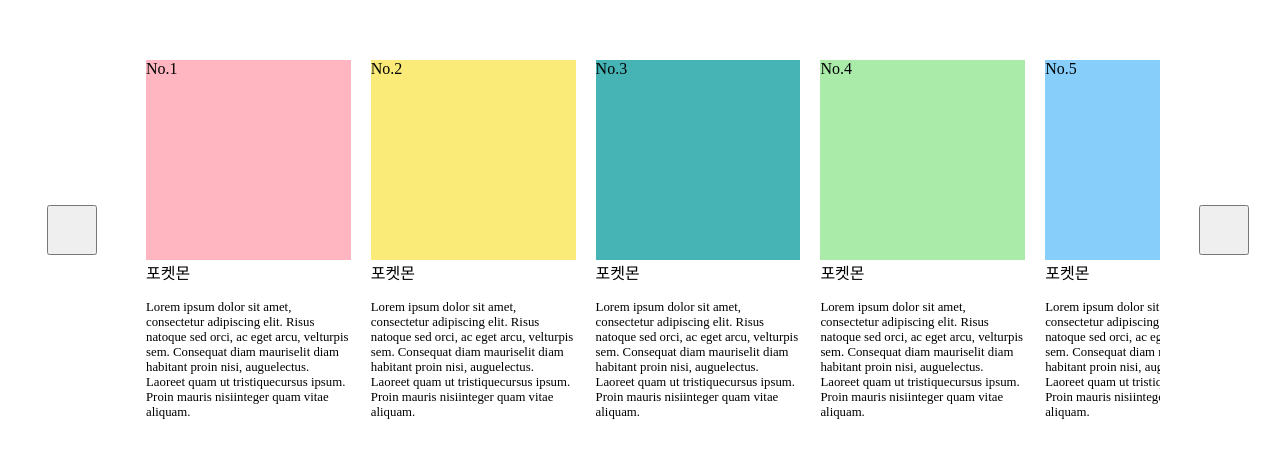
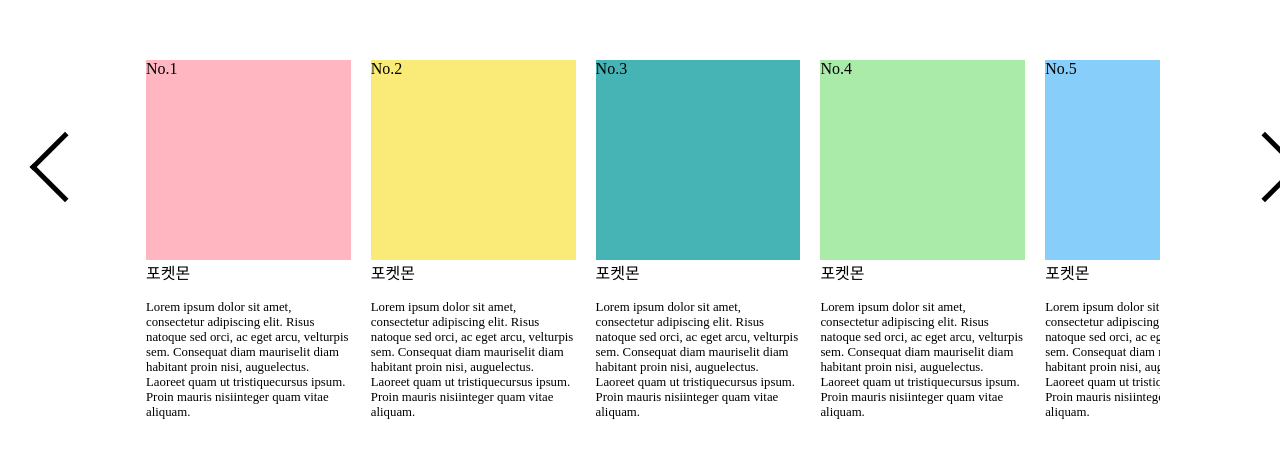
Before and after one commit to hwayeon-choi/pokemon-slide, a plain HTML site: page index.html in a window 1280 px wide. Shown: the part 178-636 px from the top of the page. Drawn offline with Linux system fonts and the light colour scheme; no server answers.

Commit message:
arrow styling

```diff
--- a/index.html
+++ b/index.html
@@ -128,17 +128,45 @@
     const prevBtn = document.createElement('button');
     const nextBtn = document.createElement("button");
 
-    function arrowStyling(element) {
+    function arrowStylingLeft(element) {
       element.style.position = "absolute";
+      element.style.left = "5vh";
+      element.style.top = "25vw";
+      element.content = "";
+      element.style.width = "50px";
+      element.style.height = "50px";
+      element.style.border = "none";
+      element.style.backgroundColor = "#fff";
+      element.style.borderTop = "5px solid #000";
+      element.style.borderRight = "5px solid #000";
+      element.style.transform = "rotate(225deg)";
+    }
+    function arrowStylingRight(element) {
+      element.style.position = "absolute";
+      element.style.left = "155vh";
+      element.style.top = "25vw";
+      element.content = "";
+      element.style.width = "50px";
+      element.style.height = "50px";
+      element.style.border = "none";
+      element.style.backgroundColor = "#fff";
+      element.style.borderTop = "5px solid #000";
+      element.style.borderRight = "5px solid #000";
+      element.style.transform = "rotate(45deg)";
     }
 
-    prevBtn.style.position = "absolute";
-    domStyling.size(prevBtn, "50px", "50px");
-    prevBtn.style.marginRight = "90vw";
+    console.dir(prevBtn);
+    arrowStylingLeft(prevBtn);
+    arrowStylingRight(nextBtn);
 
-    nextBtn.style.position = "absolute";
-    domStyling.size(nextBtn, "50px", "50px");
-    nextBtn.style.marginLeft = "90vw";
+
+    // prevBtn.style.position = "absolute";
+    // domStyling.size(prevBtn, "50px", "50px");
+    // prevBtn.style.marginRight = "90vw";
+
+    // nextBtn.style.position = "absolute";
+    // domStyling.size(nextBtn, "50px", "50px");
+    // nextBtn.style.marginLeft = "90vw";
 
     domInit.root.appendChild(prevBtn);
     domInit.root.appendChild(nextBtn);
```
